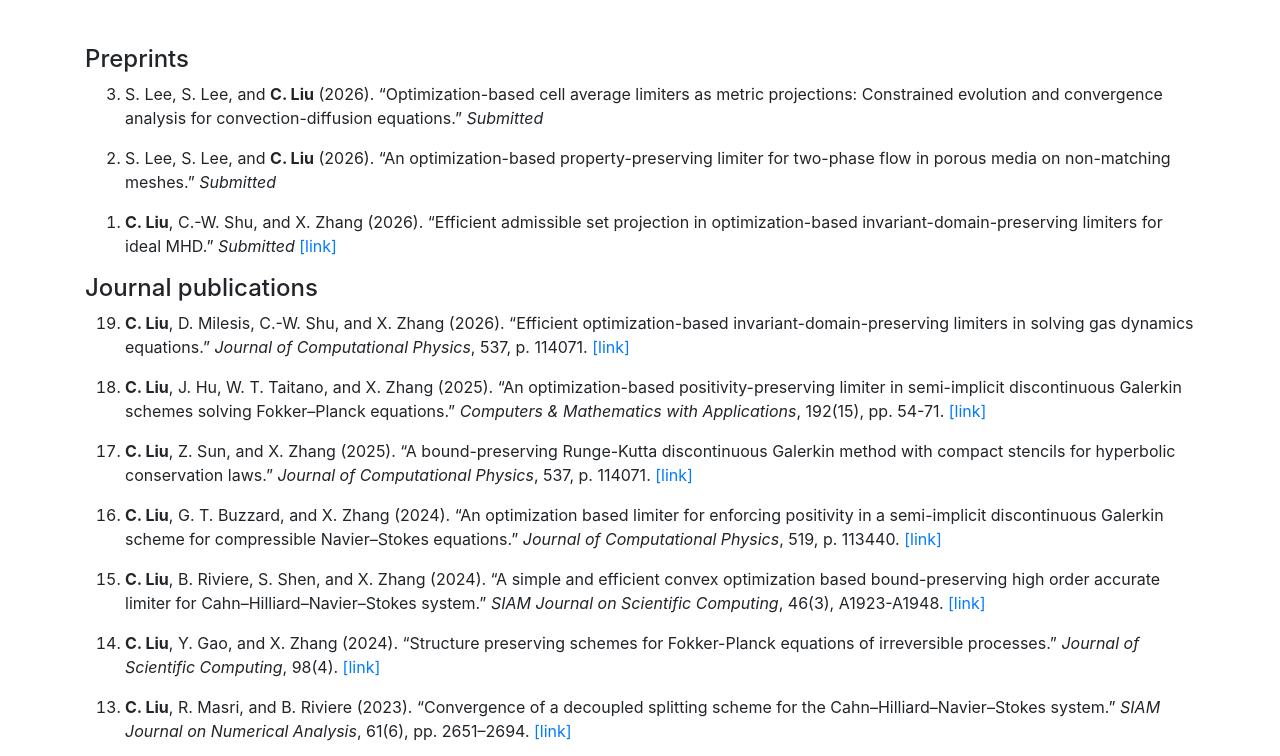
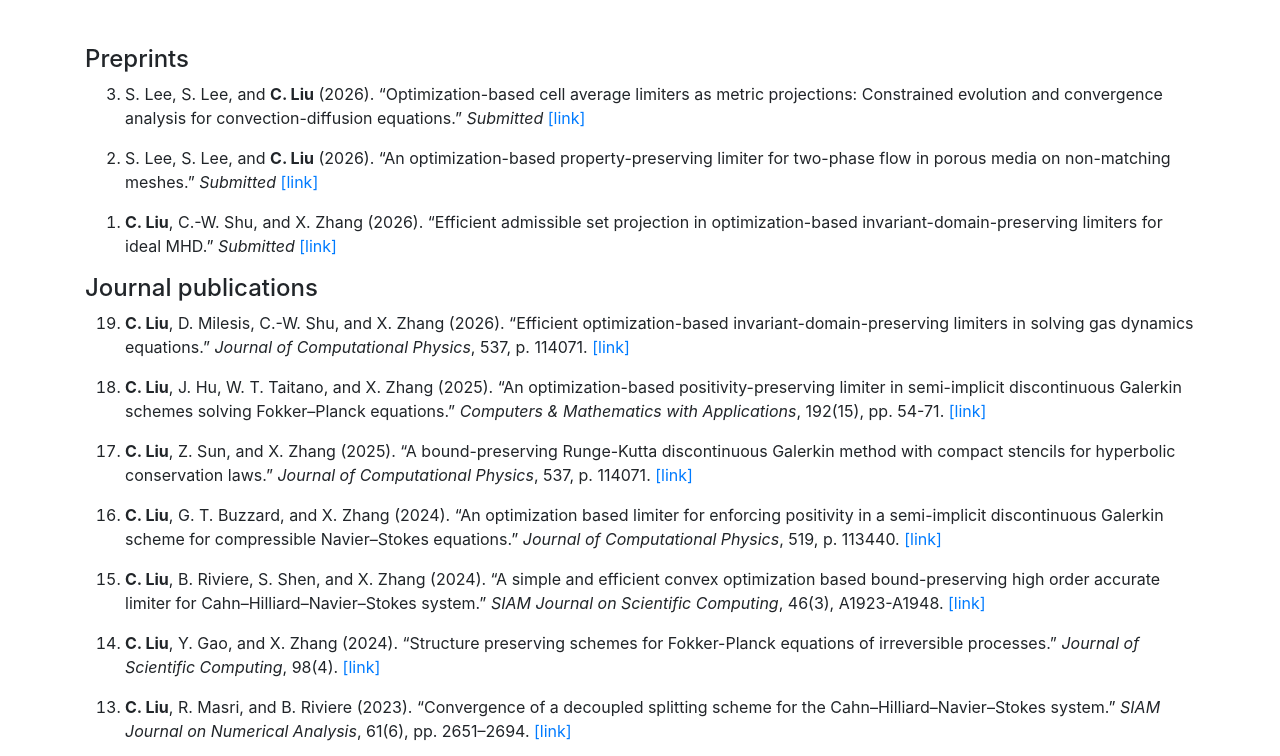
Before and after one commit to cl59/cl59.github.io, a plain HTML site: page publications.html in a window 1280 px wide. Shown: the part 43-799 px from the top of the page. Drawn offline with nearby package versions, Linux system fonts and the light colour scheme.

Commit message:
update personal webpage

```diff
--- a/publications.html
+++ b/publications.html
@@ -136,10 +136,9 @@
                 <div class="col-md-12">
                     <ol reversed>
 
-                        <li>S. Lee, S. Lee, and <strong>C. Liu</strong> (2026). “Optimization-based cell average limiters as metric projections: Constrained evolution and convergence analysis for convection-diffusion equations.” <em>Submitted</em> </li> </p>
-                        <!-- <em>Submitted</em> <a href="https://arxiv.org/submit/8275675/view" target="_blank" rel="noopener noreferrer">[link]</a></li> </p> -->
+                        <li>S. Lee, S. Lee, and <strong>C. Liu</strong> (2026). “Optimization-based cell average limiters as metric projections: Constrained evolution and convergence analysis for convection-diffusion equations.” <em>Submitted</em> <a href="https://arxiv.org/pdf/2610.33449" target="_blank" rel="noopener noreferrer">[link]</a></li> </p>
 
-                        <li>S. Lee, S. Lee, and <strong>C. Liu</strong> (2026). “An optimization-based property-preserving limiter for two-phase flow in porous media on non-matching meshes.” <em>Submitted</em> </li> </p>
+                        <li>S. Lee, S. Lee, and <strong>C. Liu</strong> (2026). “An optimization-based property-preserving limiter for two-phase flow in porous media on non-matching meshes.” <em>Submitted</em> <a href="https://arxiv.org/pdf/2610.33940" target="_blank" rel="noopener noreferrer">[link]</a></li> </p>
 
                         <li><strong>C. Liu</strong>, C.-W. Shu, and X. Zhang (2026). “Efficient admissible set projection in optimization-based invariant-domain-preserving limiters for ideal MHD.” <em>Submitted</em> <a href="https://arxiv.org/pdf/2605.10929" target="_blank" rel="noopener noreferrer">[link]</a></li> </p>
 
```
